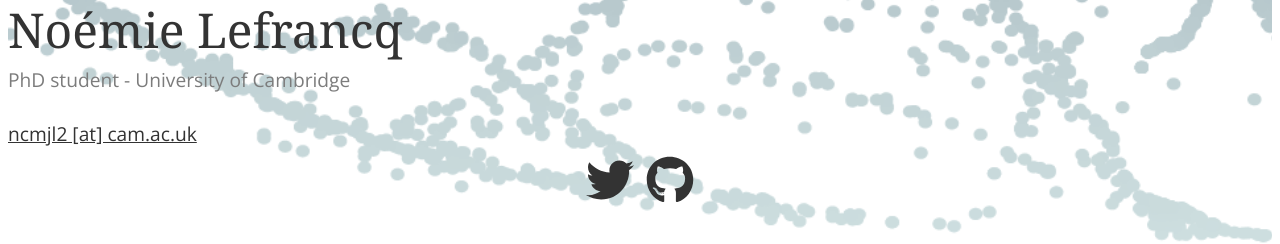
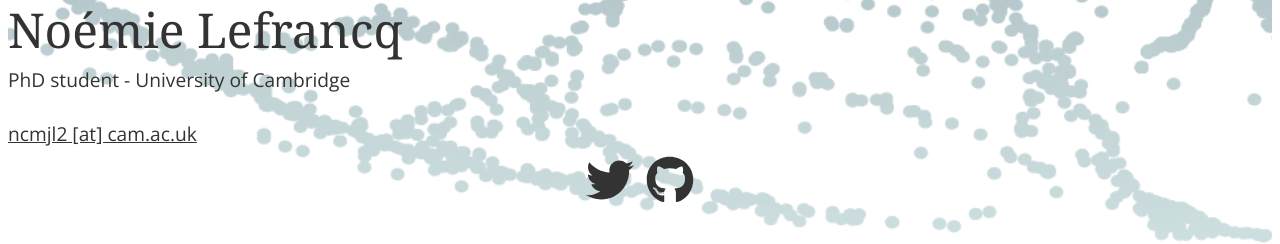
Before and after one commit to noemielefrancq/noemielefrancq.github.io, a plain HTML site: page index.html in a window 1280 px wide. Shown: the part 226-470 px from the top of the page. Drawn offline with nearby package versions, Linux system fonts and the light colour scheme; some icons are missing; a web font is replaced by a local one.

Commit message:
Fix for github

```diff
--- a/css/styles.min_modified.css
+++ b/css/styles.min_modified.css
@@ -225,7 +225,7 @@ a:hover{
     display:block;
     font-size:1.2rem;
     line-height:1.4em;
-    color:#7c7c7c;
+    color:#333;
     margin:5px 0 0
 }
 #head .tagline b{
```
